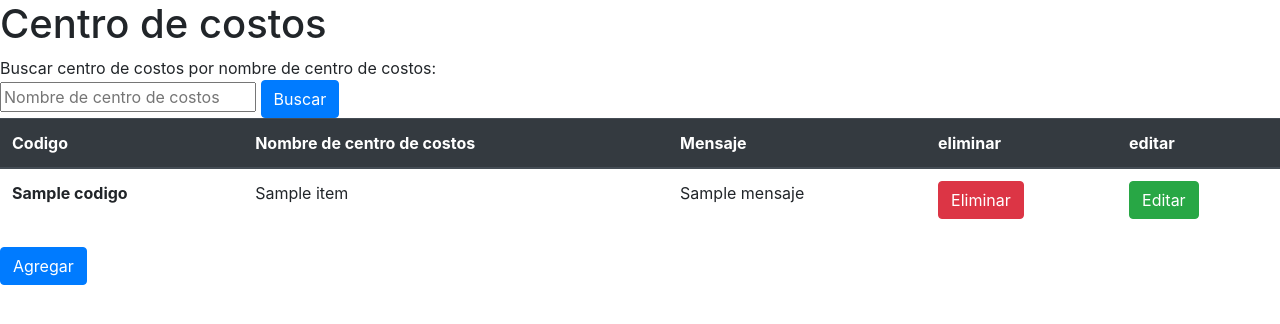
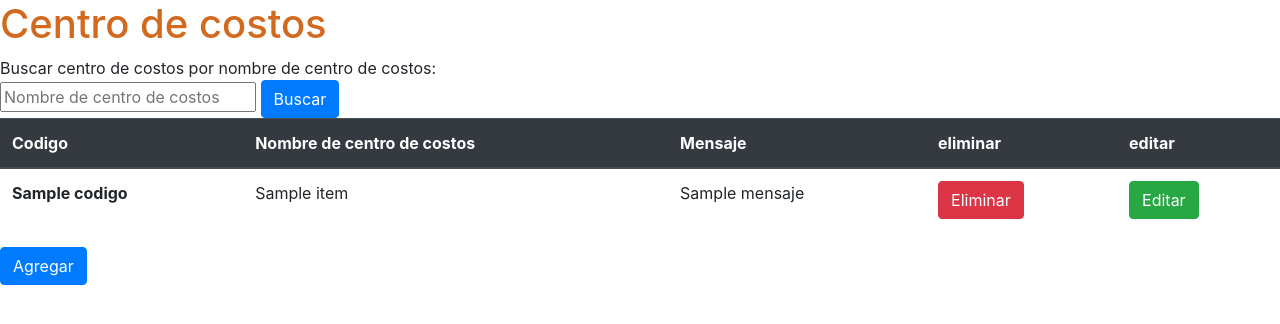
Before and after one commit to JossueJativa/ModeladoDeSoftware, a Django app: page /search in a window 1280 px wide. Shown: the top 324 px of the page. Run offline with Django 4.2, Linux system fonts and the light colour scheme; tables that the repository leaves empty hold one stand-in row (values such as "Sample post"); a database or web service that is not in the repository returns one stand-in record (values such as "Sample title"); data that the repository does not hold is empty; some libraries are stand-ins or nearby versions.

Commit message:
Ingreso de la carpeta css y con su stiles.css

```diff
--- /dev/null
+++ b/RecursosHumanos/CentroCostos/css/styles.css
@@ -0,0 +1,3 @@
+h1{
+    color: chocolate;
+}
--- a/RecursosHumanos/CentroCostos/templates/layout.html
+++ b/RecursosHumanos/CentroCostos/templates/layout.html
@@ -5,7 +5,7 @@
 <head>
     <title> {% block title %} TTHH {% endblock  %}</title>
     <link rel="stylesheet" href="https://stackpath.bootstrapcdn.com/bootstrap/4.4.1/css/bootstrap.min.css" integrity="sha384-Vkoo8x4CGsO3+Hhxv8T/Q5PaXtkKtu6ug5TOeNV6gBiFeWPGFN9MuhOf23Q9Ifjh" crossorigin="anonymous">
-    <link href="Styles/styles.css"></link>
+    <link rel="stylesheet" type="text/css" href="../css/styles.css">
 </head>
 <body>
     {% block body %}
```
Also changed, not shown: RecursosHumanos/CentroCostos/Styles/styles.css (deleted).
